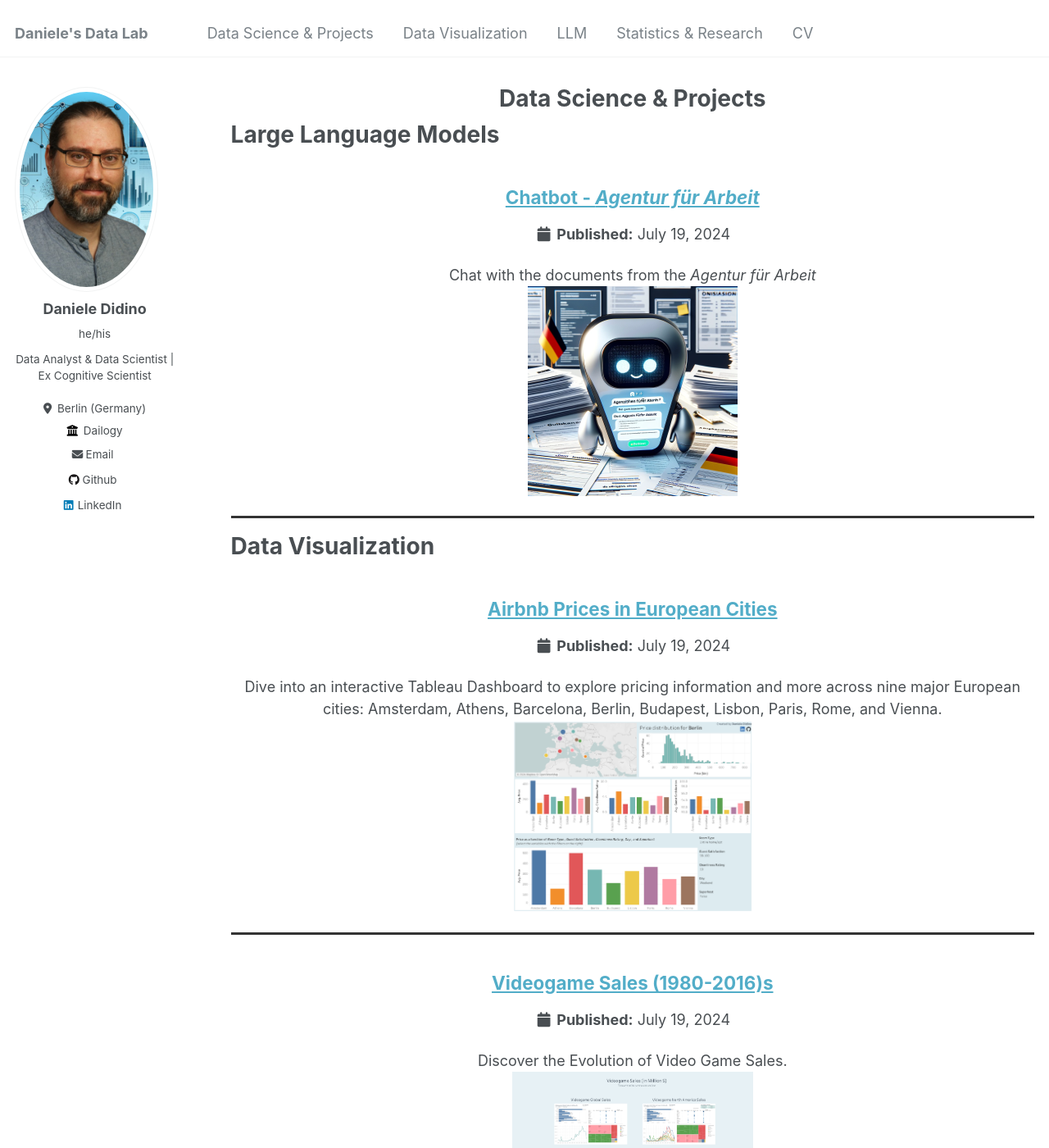
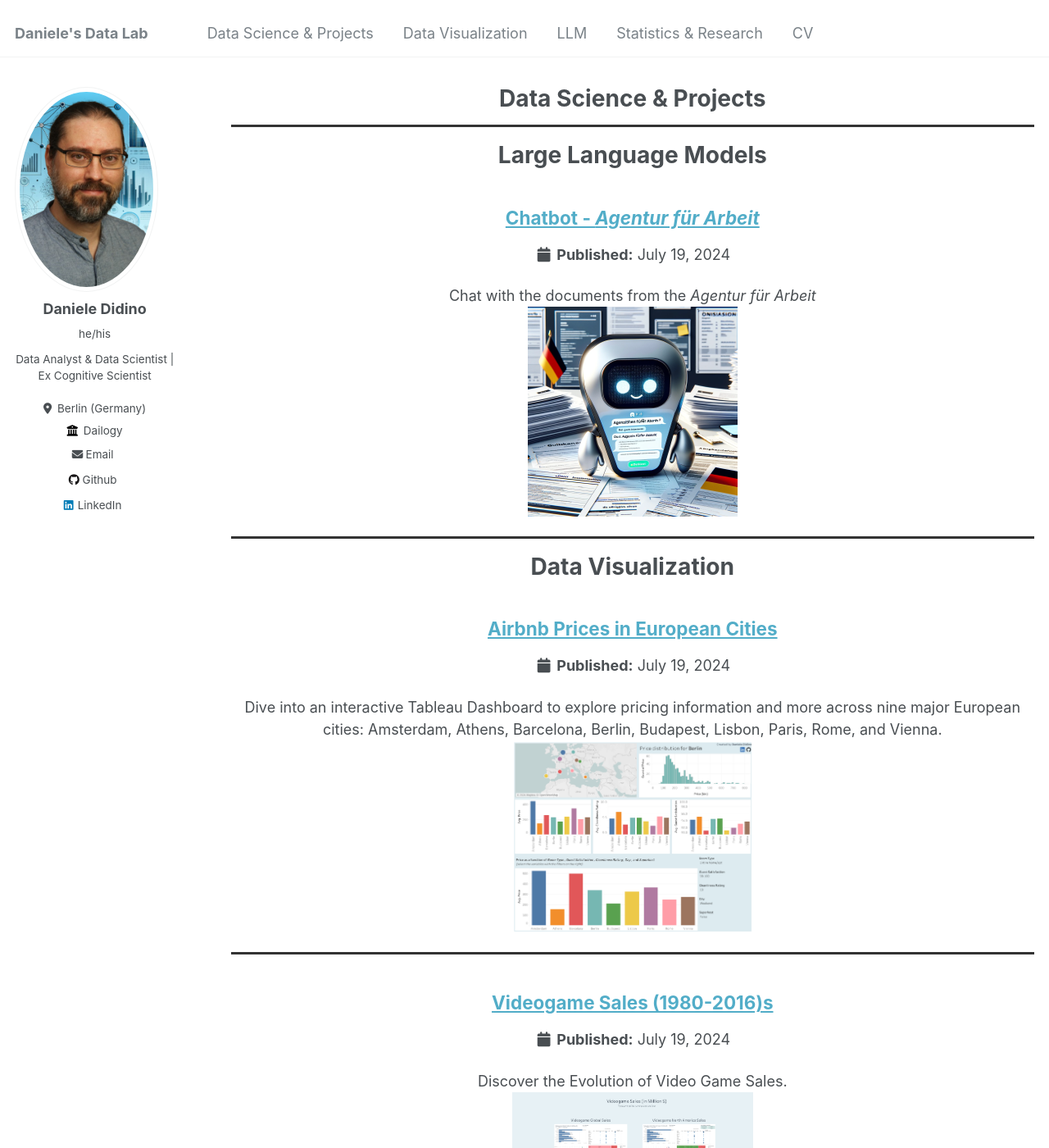
Before and after one commit to DanieleDidino/DanieleDidino.github.io, a Jekyll site: the page built from _pages/data_proj.html, in a window 1280 px wide and 1400 px high. Shown: the whole window at 82% size. Built offline with Jekyll 4.4.1, drawn with Linux system fonts in a browser that asks for light colours.

Commit message:
edit Data Science Projects page

```diff
--- a/_pages/data_proj.html
+++ b/_pages/data_proj.html
@@ -7,9 +7,12 @@
 
 <style>
   div {text-align: center;}
+  h1 {text-align: center;}
 </style>
 
 {% include base_path %}
+
+<hr style="height:3px; border:none; color:#333; background-color:#333;"> <!-- Add a horizontal line between sections -->
 
 <h1 align="left">
   <b>Large Language Models</b>
```
